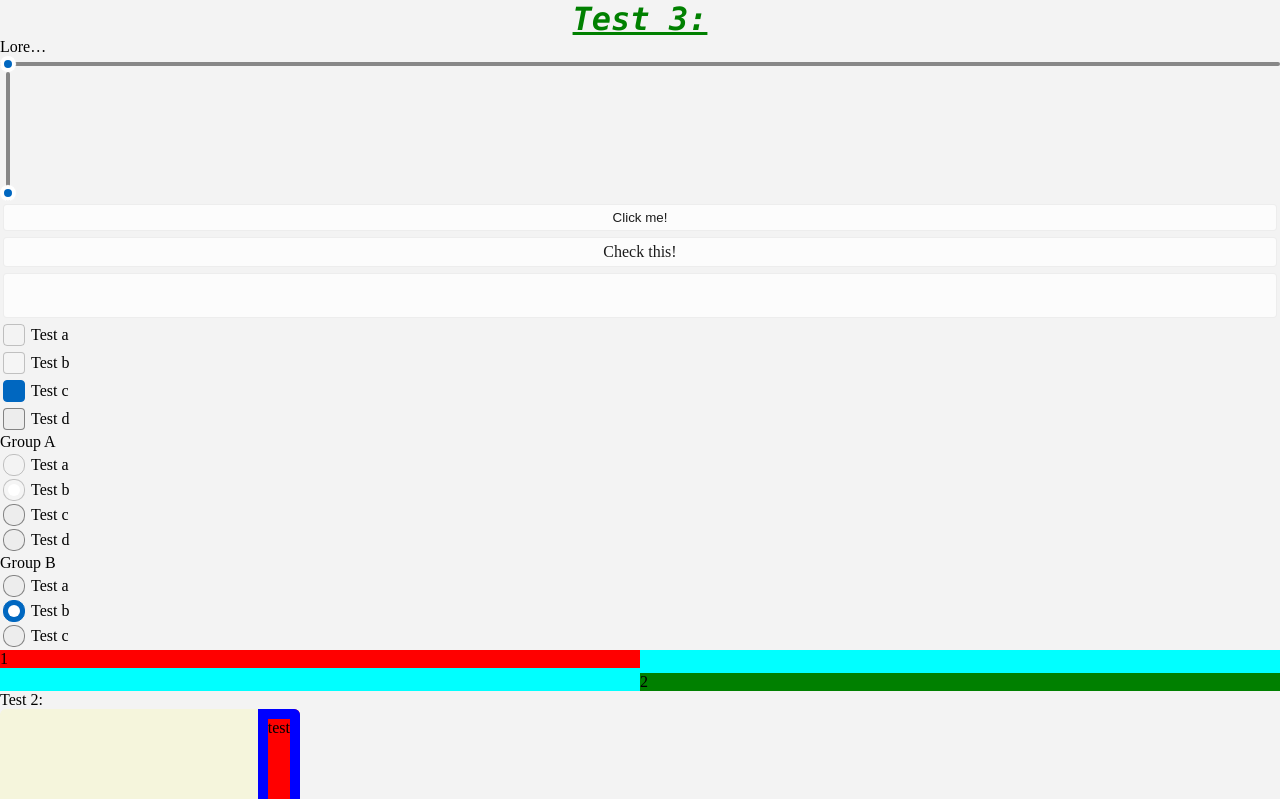
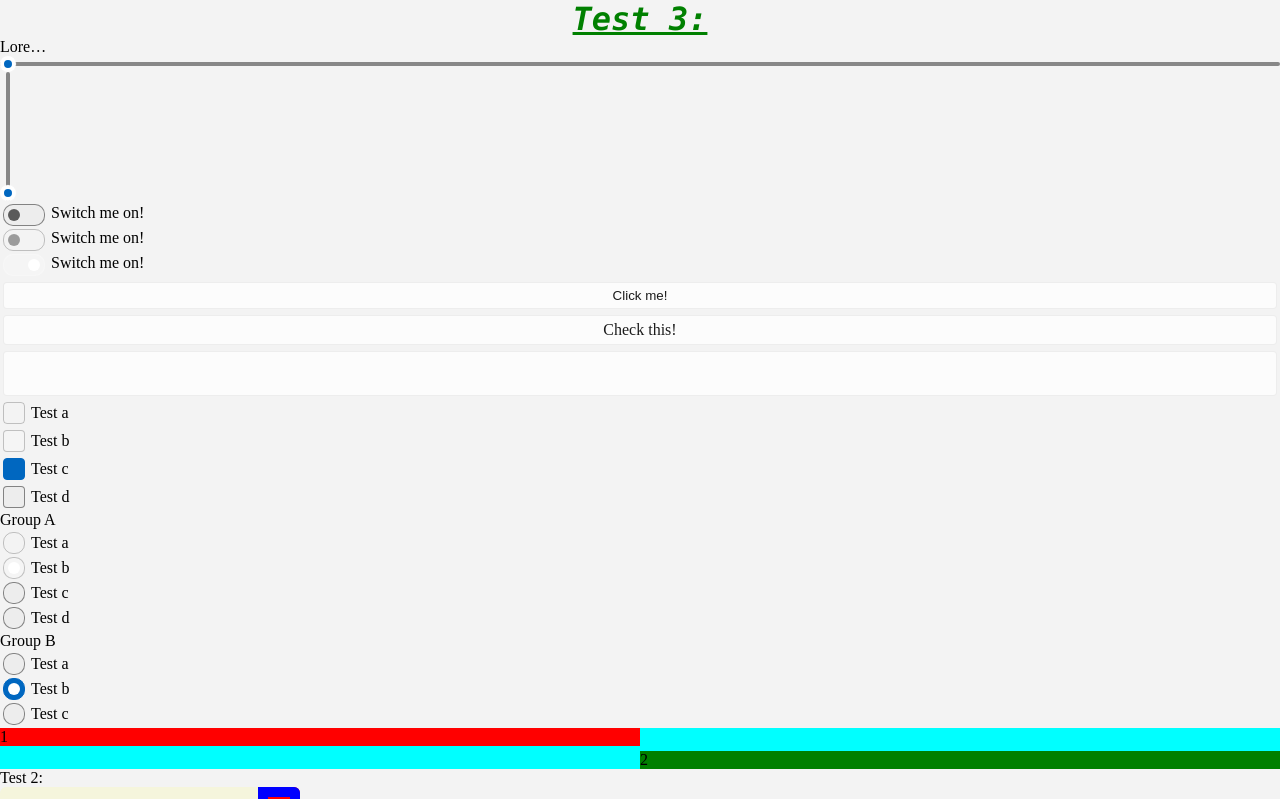
Before and after one commit to ecsanadi/xaml-ui, an Angular app: page / in a window 1280 px wide. Shown: the top 799 px of the page. Built offline with nearby package versions, Linux system fonts and the light colour scheme.

Commit message:
Added ToggleSwitch

```diff
--- a/src/app/app.component.html
+++ b/src/app/app.component.html
@@ -10,8 +10,14 @@
       voluptate velit esse cillum dolore eu fugiat nulla pariatur. Excepteur sint occaecat cupidatat non proident, sunt
       in culpa qui officia deserunt mollit anim id est laborum.</TextBlock>
 
-    <Slider/>
-    <Slider Orientation="Vertical"/>
+    <Slider />
+    <Slider Orientation="Vertical" />
+
+    <StackPanel Orientation="Vertical" Spacing="3px" Padding="3px">
+      <ToggleSwitch>Switch me on!</ToggleSwitch>
+      <ToggleSwitch [IsChecked]="false" [IsEnabled]="false">Switch me on!</ToggleSwitch>
+      <ToggleSwitch [IsChecked]="true" [IsEnabled]="false">Switch me on!</ToggleSwitch>
+    </StackPanel>
 
     <Button Margin="3px" ToolTipService-ToolTip="This is a tooltip!">
       Click me!
@@ -22,7 +28,7 @@
     </ToggleButton>
 
     <ToggleButton Margin="3px">
-      <FontIcon Glyph="&#xED5F;" FontSize="22pt"/>
+      <FontIcon Glyph="&#xED5F;" FontSize="22pt" />
     </ToggleButton>
 
     <CheckBox Margin="3px" [IsChecked]="false" [IsEnabled]="false">Test a</CheckBox>
@@ -30,7 +36,7 @@
     <CheckBox Margin="3px" [IsChecked]="true">Test c</CheckBox>
     <CheckBox Margin="3px">Test d</CheckBox>
 
-    <TextBlock Text="Group A"/>
+    <TextBlock Text="Group A" />
     <RadioButtonGroup Spacing="3px" Padding="3px" (ValueChange)="onRadioButtonChange($event)">
       <RadioButton [IsChecked]="false" [IsEnabled]="false">Test a</RadioButton>
       <RadioButton [IsChecked]="true" [IsEnabled]="false">Test b</RadioButton>
@@ -38,7 +44,7 @@
       <RadioButton>Test d</RadioButton>
     </RadioButtonGroup>
 
-    <TextBlock Text="Group B"/>
+    <TextBlock Text="Group B" />
     <RadioButtonGroup Spacing="3px" Padding="3px" Value="B" (ValueChange)="onRadioButtonChange($event)">
       <RadioButton Value="A">Test a</RadioButton>
       <RadioButton Value="B">Test b</RadioButton>
--- a/src/app/app.component.ts
+++ b/src/app/app.component.ts
@@ -12,12 +12,13 @@ import { RadioButton, RadioButtonGroup } from './inputs/RadioButton';
 import { ToggleButton } from "./inputs/ToggleButton";
 import { FontIcon } from "./indicators/FontIcon";
 import { Slider } from "./inputs/Slider";
+import { ToggleSwitch } from "./inputs/ToggleSwitch";
 
 @Component({
   selector: 'app-root',
   templateUrl: './app.component.html',
   styleUrl: './app.component.scss',
-  imports: [Border, StackPanel, Grid, Button, ScrollViewer, XamlRoot, TextBlock, Button, CheckBox, ToolTipService, RadioButton, RadioButtonGroup, ToggleButton, FontIcon, Slider]
+  imports: [Border, StackPanel, Grid, Button, ScrollViewer, XamlRoot, TextBlock, Button, CheckBox, ToolTipService, RadioButton, RadioButtonGroup, ToggleButton, FontIcon, Slider, ToggleSwitch]
 })
 export class AppComponent {
   title = 'xaml-ui';
--- a/src/app/inputs/Common.scss
+++ b/src/app/inputs/Common.scss
@@ -1,6 +1,8 @@
 $ControlBorderThickness: 1px;
 $ControlCornerRadius: 4px;
+$ControlNormalAnimationDuration: 0.25s;
 $ControlFastAnimationDuration: 0.167s;
+$ControlFasterAnimationDuration: 0.083s;
 
 $ControlFillColorDefaultLight: #FFFFFFB3;
 $ControlFillColorSecondaryLight: #F9F9F980;
--- /dev/null
+++ b/src/app/inputs/ToggleSwitch.scss
@@ -0,0 +1,206 @@
+@use 'Common.scss' as common;
+
+.container {
+  display: grid;
+  grid-template-columns: auto 1fr;
+  column-gap: 6px;
+}
+
+input {
+  display: none;
+
+  &:not(:checked):not(:active):not(:disabled)+.slider:not(:hover) {
+    background-color: common.$ControlAltFillColorSecondaryLight;
+    border-color: common.$ControlStrongStrokeColorDefaultLight;
+
+    @media (prefers-color-scheme: dark) {
+      background-color: common.$ControlAltFillColorSecondaryDark;
+      border-color: common.$ControlStrongStrokeColorDefaultDark;
+    }
+
+    &>.thumb {
+      background-color: common.$TextFillColorSecondaryLight;
+
+      @media (prefers-color-scheme: dark) {
+        background-color: common.$TextFillColorSecondaryDark;
+      }
+    }
+  }
+
+  &:not(:checked):not(:active):not(:disabled)+.slider:hover {
+    background-color: common.$ControlAltFillColorTertiaryLight;
+    border-color: common.$ControlStrongStrokeColorDefaultLight;
+
+    @media (prefers-color-scheme: dark) {
+      background-color: common.$ControlAltFillColorTertiaryDark;
+      border-color: common.$ControlStrongStrokeColorDefaultDark;
+    }
+
+    &>.thumb {
+      background-color: common.$TextFillColorSecondaryLight;
+
+      @media (prefers-color-scheme: dark) {
+        background-color: common.$TextFillColorSecondaryDark;
+      }
+    }
+  }
+
+  &:not(:checked):active:not(:disabled)+.slider {
+    background-color: common.$ControlAltFillColorQuarternaryLight;
+    border-color: common.$ControlStrongStrokeColorDefaultLight;
+
+    @media (prefers-color-scheme: dark) {
+      background-color: common.$ControlAltFillColorQuarternaryDark;
+      border-color: common.$ControlStrongStrokeColorDefaultDark;
+    }
+
+    &>.thumb {
+      background-color: common.$TextFillColorSecondaryLight;
+
+      @media (prefers-color-scheme: dark) {
+        background-color: common.$TextFillColorSecondaryDark;
+      }
+    }
+  }
+
+  &:not(:checked):disabled+.slider {
+    background-color: common.$ControlAltFillColorDisabledLight;
+    border-color: common.$ControlStrongStrokeColorDisabledLight;
+
+    @media (prefers-color-scheme: dark) {
+      background-color: common.$ControlAltFillColorDisabledDark;
+      border-color: common.$ControlStrongStrokeColorDisabledDark;
+    }
+
+    &>.thumb {
+      background-color: common.$TextFillColorDisabledLight;
+
+      @media (prefers-color-scheme: dark) {
+        background-color: common.$TextFillColorDisabledDark;
+      }
+    }
+  }
+
+  &:checked:not(:active):not(:disabled)+.slider:not(:hover) {
+    background-color: common.$AccentFillColorDefaultLight;
+    border-color: common.$AccentFillColorDefaultLight;
+
+    @media (prefers-color-scheme: dark) {
+      background-color: common.$AccentFillColorDefaultDark;
+      border-color: common.$AccentFillColorDefaultDark;
+    }
+
+    &>.thumb {
+      background-color: common.$TextOnAccentFillColorPrimaryLight;
+
+      @media (prefers-color-scheme: dark) {
+        background-color: common.$TextOnAccentFillColorPrimaryDark;
+      }
+    }
+  }
+
+  &:checked:not(:active):not(:disabled)+.slider:hover {
+    background-color: common.$AccentFillColorSecondaryLight;
+    border-color: common.$AccentFillColorSecondaryLight;
+
+    @media (prefers-color-scheme: dark) {
+      background-color: common.$AccentFillColorSecondaryDark;
+      border-color: common.$AccentFillColorSecondaryDark;
+    }
+
+    &>.thumb {
+      background-color: common.$TextOnAccentFillColorPrimaryLight;
+
+      @media (prefers-color-scheme: dark) {
+        background-color: common.$TextOnAccentFillColorPrimaryDark;
+      }
+    }
+  }
+
+  &:checked:active:not(:disabled)+.slider {
+    background-color: common.$AccentFillColorTertiaryLight;
+    border-color: common.$AccentFillColorTertiaryLight;
+
+    @media (prefers-color-scheme: dark) {
+      background-color: common.$AccentFillColorTertiaryDark;
+      border-color: common.$AccentFillColorTertiaryDark;
+    }
+
+    &>.thumb {
+      background-color: common.$TextOnAccentFillColorPrimaryLight;
+
+      @media (prefers-color-scheme: dark) {
+        background-color: common.$TextOnAccentFillColorPrimaryDark;
+      }
+    }
+  }
+
+  &:checked:disabled+.slider {
+    background-color: common.$AccentFillColorDisabledLight;
+    border-color: common.$AccentFillColorDisabledLight;
+
+    @media (prefers-color-scheme: dark) {
+      background-color: common.$AccentFillColorDisabledDark;
+      border-color: common.$AccentFillColorDisabledDark;
+    }
+
+    &>.thumb {
+      background-color: common.$TextOnAccentFillColorDisabledLight;
+
+      @media (prefers-color-scheme: dark) {
+        background-color: common.$TextOnAccentFillColorDisabledDark;
+      }
+    }
+  }
+
+  &:checked+.slider>.thumb {
+    transform: translateX(20px);
+  }
+
+  &:not(:disabled):active+.slider>.thumb {
+    width: 17px;
+    height: 14px;
+  }
+
+  &:not(:disabled):not(:active):hover+.slider>.thumb {
+    width: 14px;
+    height: 14px;
+  }
+
+  &:not(:disabled):not(:active):checked:hover+.slider>.thumb {
+    transform: translateX(18px);
+  }
+
+  &:not(:disabled):checked:active+.slider>.thumb {
+    transform: translateX(15px);
+    width: 17px;
+    height: 14px;
+  }
+}
+
+.slider {
+  display: grid;
+  width: 40px;
+  height: 20px;
+  border-radius: 10px;
+  border-style: solid;
+  border-width: 1px;
+  transition: background-color common.$ControlNormalAnimationDuration;
+  background-color: common.$ControlAltFillColorSecondaryLight;
+
+  @media (prefers-color-scheme: dark) {
+    background-color: common.$ControlAltFillColorSecondaryDark;
+  }
+}
+
+.thumb {
+  display: grid;
+  width: 12px;
+  height: 12px;
+  border-radius: 7px;
+  align-self: center;
+  margin: 0px 4px;
+  transition: transform common.$ControlNormalAnimationDuration;
+  transition: width common.$ControlFastAnimationDuration;
+  transition: margin-left common.$ControlFastAnimationDuration;
+}
--- /dev/null
+++ b/src/app/inputs/ToggleSwitch.ts
@@ -0,0 +1,17 @@
+import { Component } from "@angular/core";
+import { CheckBox } from "./CheckBox";
+
+@Component({
+  selector: 'ToggleSwitch',
+  template: `<label class="container">
+    <input type="checkbox" [checked]="IsChecked" (change)="onIsCheckedChange($event)" [disabled]="!IsEnabled">
+    <div class="slider">
+      <div class="thumb"></div>
+    </div>
+    <div class="content"><ng-content/></div>
+  </label>`,
+  styleUrl: 'ToggleSwitch.scss'
+})
+export class ToggleSwitch extends CheckBox {
+
+}
```
